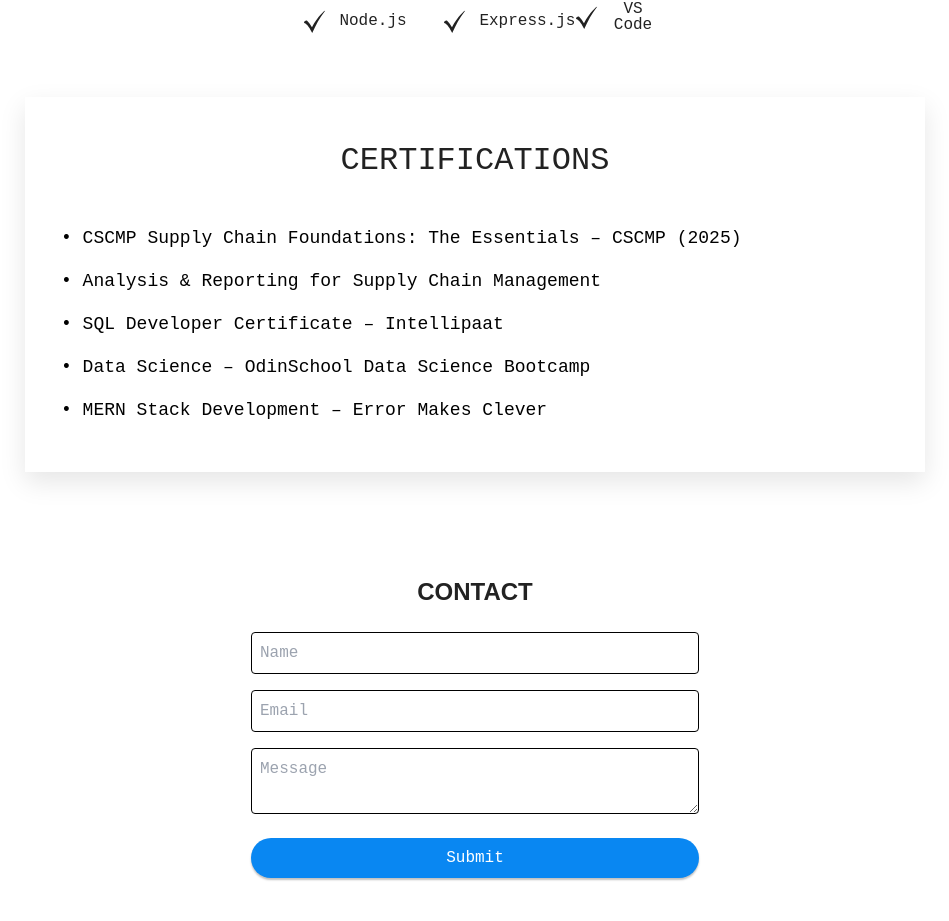
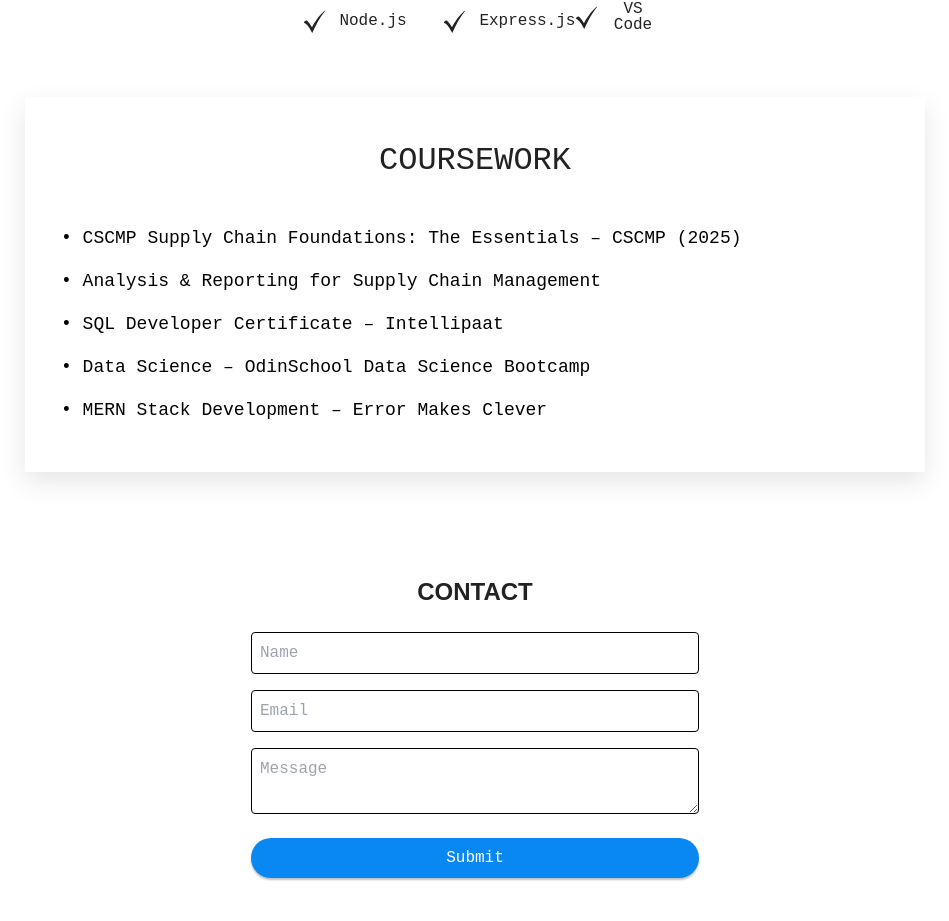
Before and after one commit to smartajay2/official-portfolio, a React (Create React App) app: page / in a window 1280 px wide. Shown: the part 2239-3160 px from the top of the page, without its empty margins (165-1114 px from the left). Built offline with nearby package versions, Linux system fonts and the light colour scheme.

Commit message:
h2 name changed

```diff
--- a/src/common/certificationsCard.jsx
+++ b/src/common/certificationsCard.jsx
@@ -33,7 +33,7 @@ const Certifications = () => {
     <section
       className={`certifications-section ${theme === "light" ? "bg-white text-black" : "bg-black text-white"}`}
     >
-      <h2>Certifications</h2>
+      <h2>Coursework</h2>
       <ul>
         {certifications.map((cert, idx) => (
           <li
```
